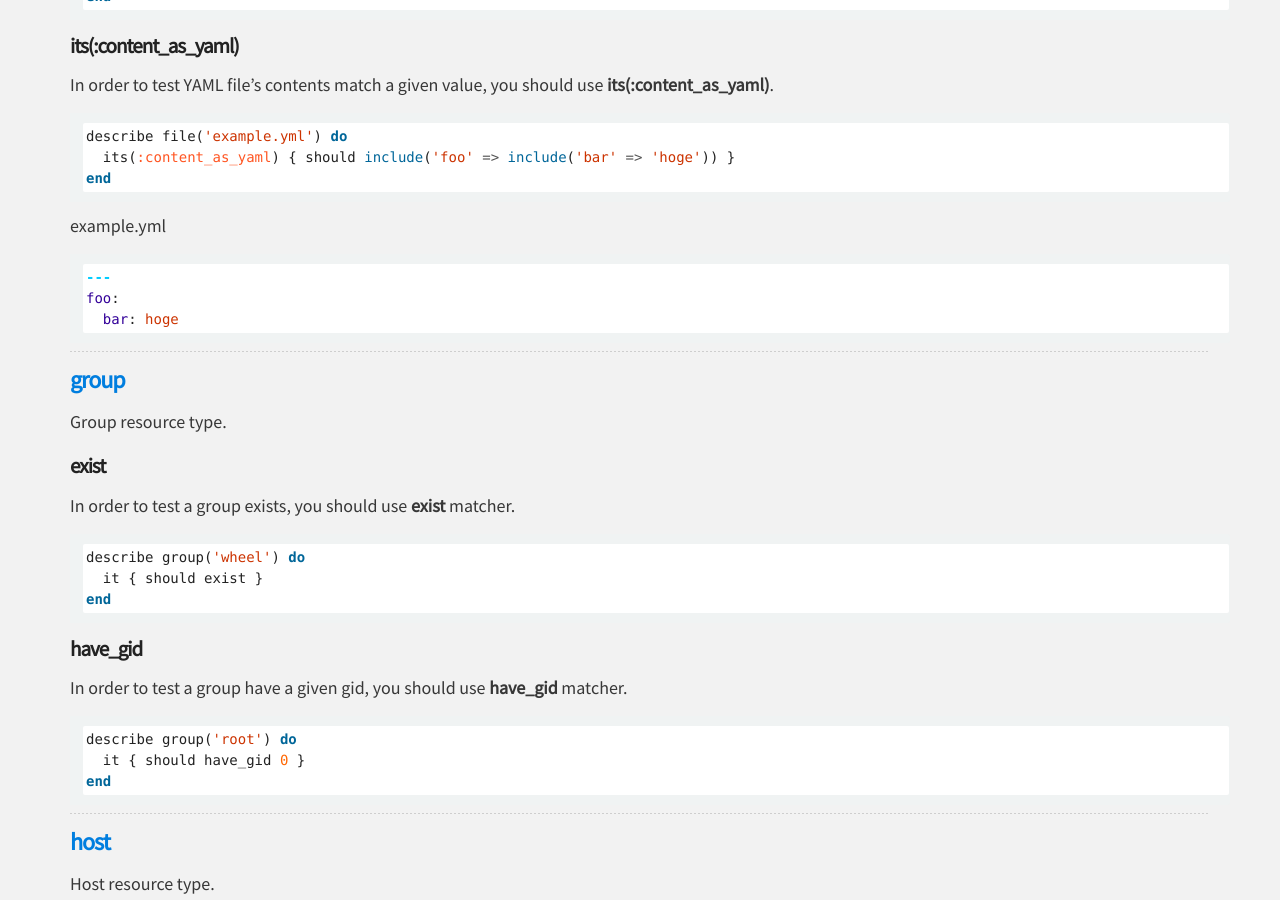
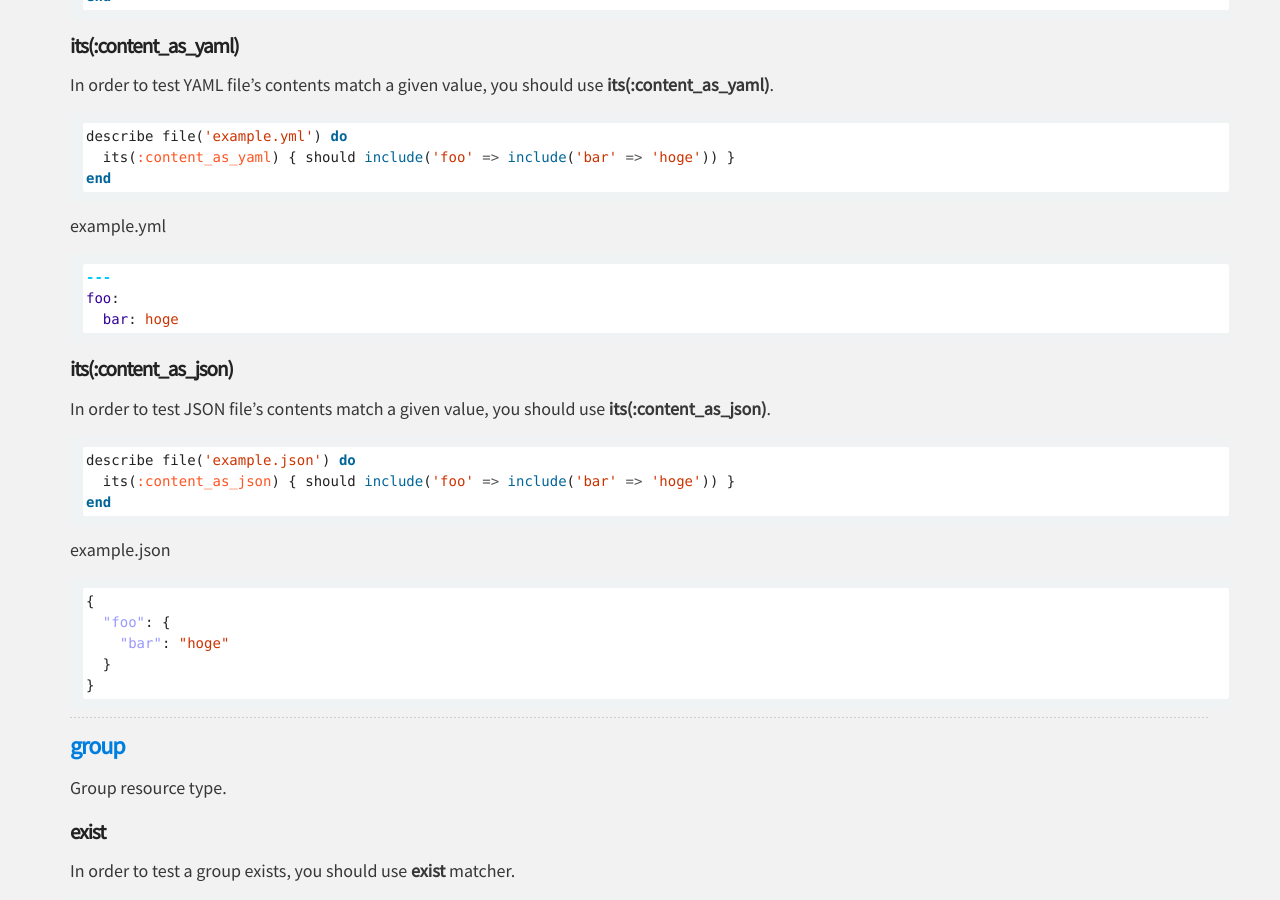
Before and after one commit to serverspec/serverspec.github.io, a Jekyll site: the page built from resource_types.md, in a window 1280 px wide and 900 px high, scrolled down 11031 px. Built offline with Jekyll 4.4.1, drawn with Linux system fonts in a browser that asks for light colours; nearby versions of some CDN libraries; Markdown is read by kramdown in place of the engine named in the settings.

Commit message:
add document of its(:content_as_json) for file resource type

````diff
--- a/_includes/file.md
+++ b/_includes/file.md
@@ -335,3 +335,23 @@ example.yml
 foo:
   bar: hoge
 ```
+
+#### its(:content\_as\_json)
+
+In order to test JSON file's contents match a given value, you should use **its(:content\_as\_json)**.
+
+```ruby
+describe file('example.json') do
+  its(:content_as_json) { should include('foo' => include('bar' => 'hoge')) }
+end
+```
+
+example.json
+
+```json
+{
+  "foo": {
+    "bar": "hoge"
+  }
+}
+```
````
